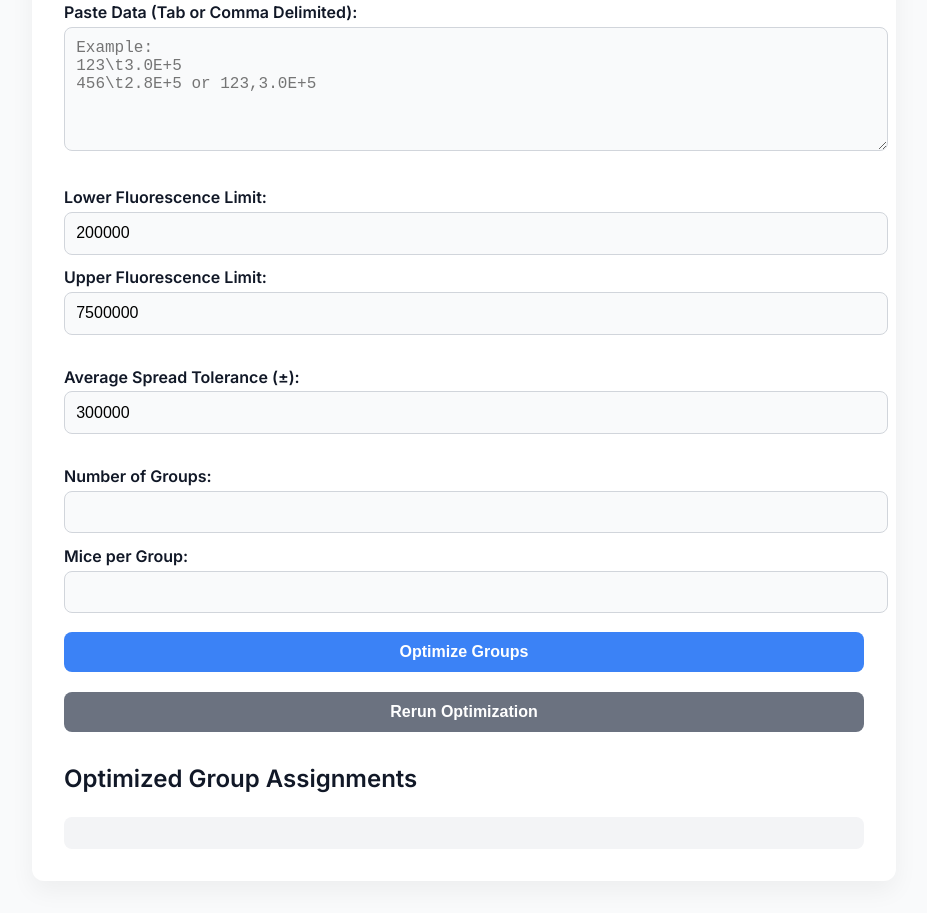
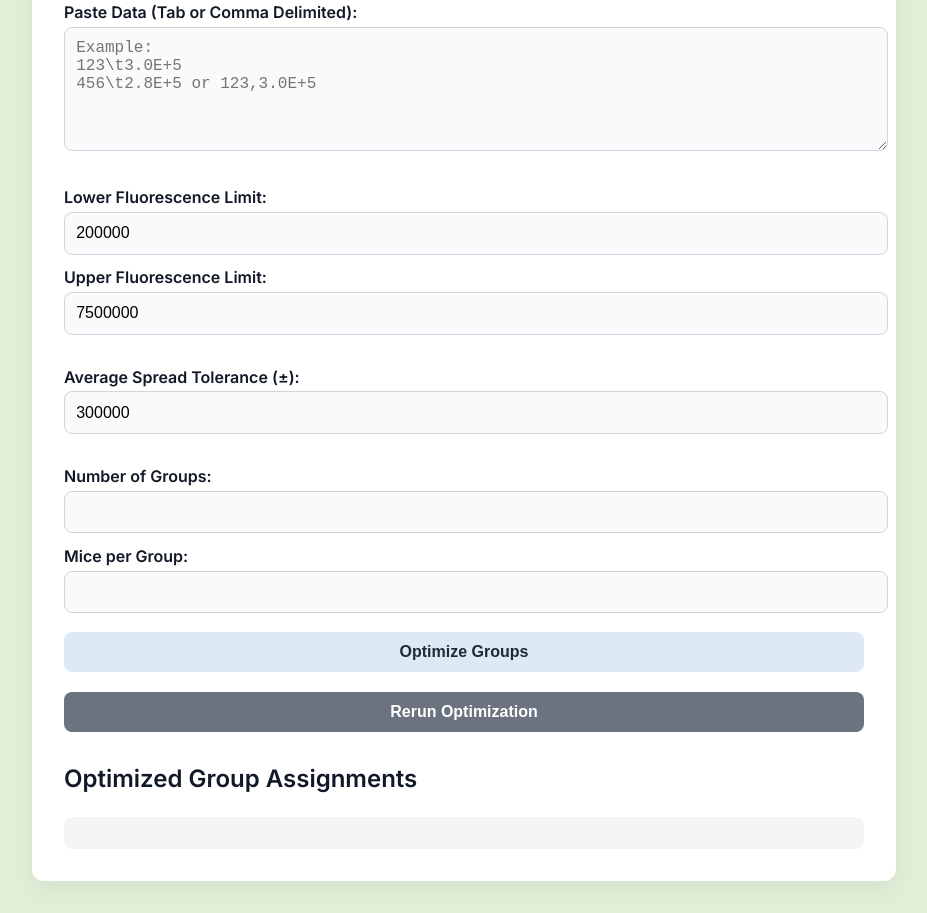
Before and after one commit to jthanlee23/IVISAvg, a plain HTML site: page index.html in a window 1280 px wide. Shown: the part 140-1053 px from the top of the page, without its empty margins (176-1103 px from the left). Drawn offline with Linux system fonts and the light colour scheme.

Commit message:
index.html

```diff
--- a/index.html
+++ b/index.html
@@ -8,7 +8,7 @@
   <style>
     body {
       font-family: 'Inter', sans-serif;
-      background-color: #f9fafb;
+      background-color: #e1efd8;
       margin: 0;
       padding: 2rem;
       color: #111827;
@@ -137,7 +137,7 @@
       <div id="groupPreferences" class="group-prefs"></div>
     </div>
 
-    <button onclick="optimizeGroups()">Optimize Groups</button>
+    <button onclick="optimizeGroups()" style="background-color: #ddeaf6; color: #1f2937;">Optimize Groups</button>
     <button onclick="rerunOptimization()" style="background-color: #6b7280;">Rerun Optimization</button>
 
     <div id="warning" class="warning" style="display:none;"></div>
```
